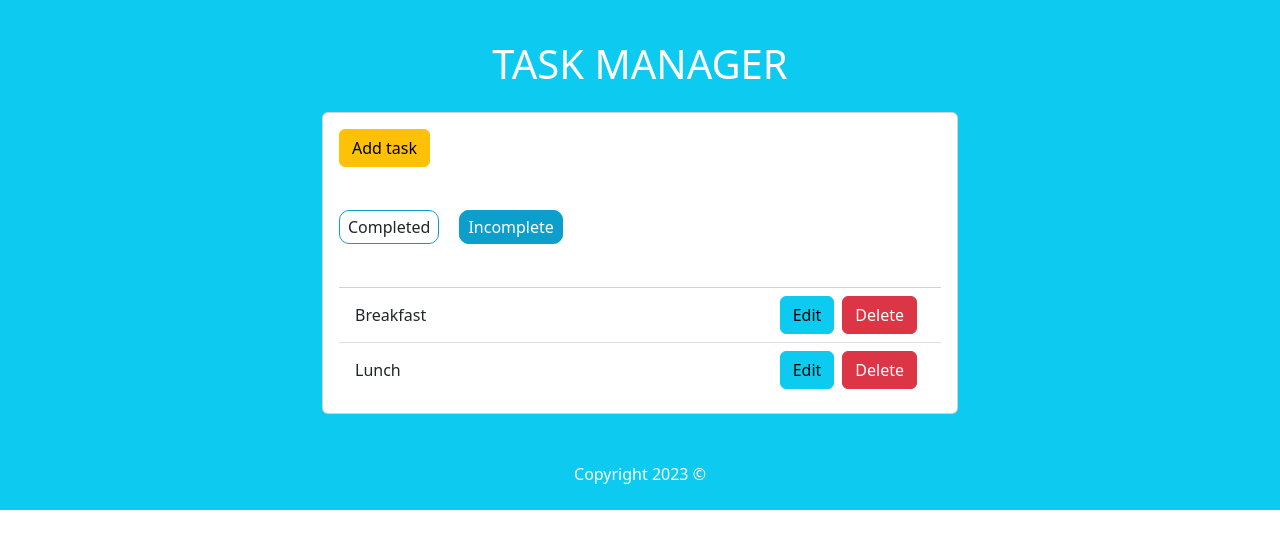
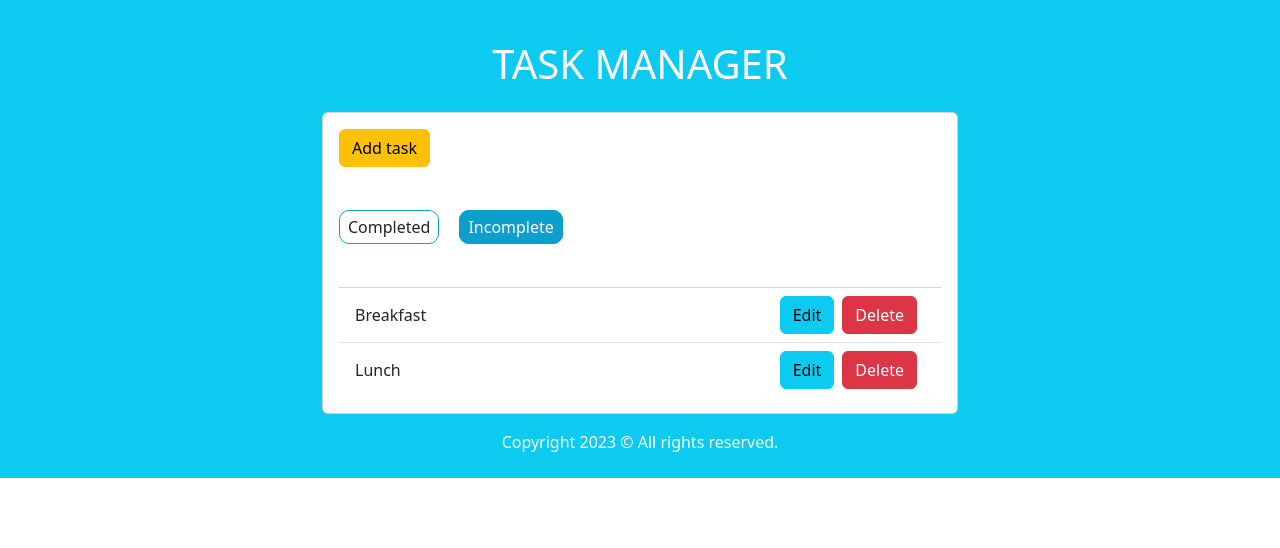
Before and after one commit to AristonCatipay/django_react_todo_app_frontend, a React (Create React App) app: page / in a window 1280 px wide. Shown: the top 548 px of the page. Built offline with nearby package versions, Linux system fonts and the light colour scheme.

Commit message:
Added the all rights reserved.

```diff
--- a/src/App.js
+++ b/src/App.js
@@ -123,7 +123,7 @@ class App extends Component{
                 </div>
             </div>
         </div>
-        <footer className='my-5 mb-2 bg-info text-white text-center'>Copyright 2023 &copy; </footer>
+        <footer className='my-3 mb-2 bg-info text-white text-center'>Copyright 2023 &copy; All rights reserved.</footer>
       </main>
     )
   }
```
